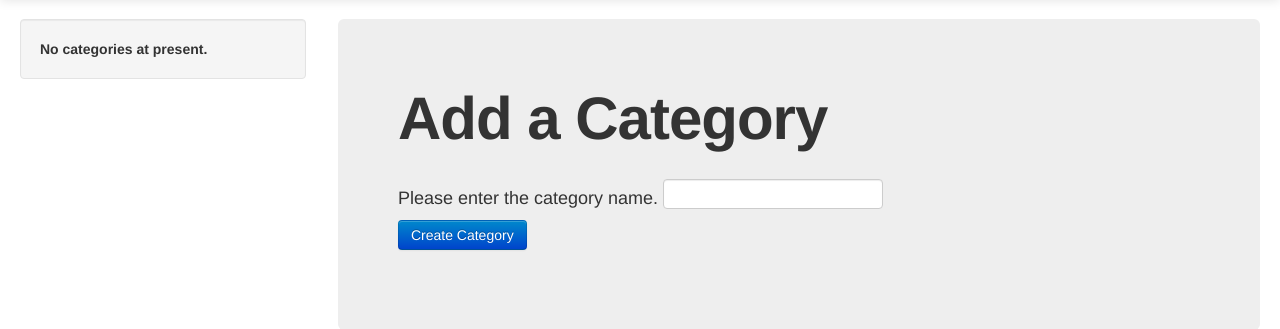
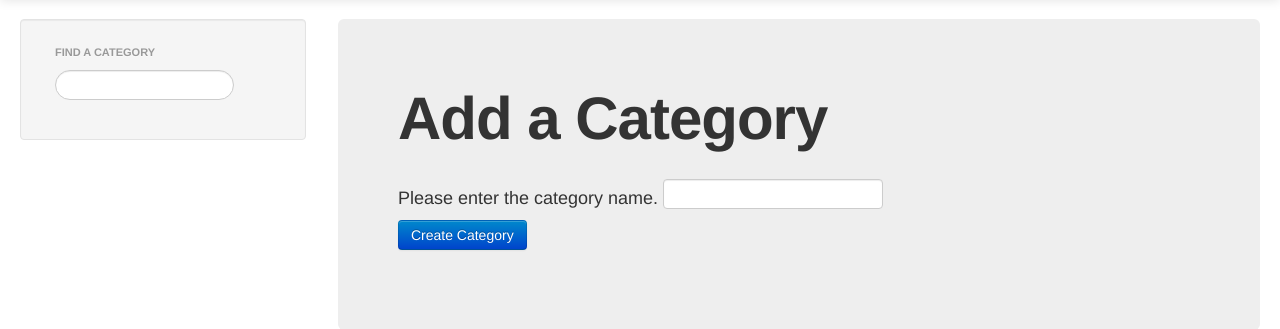
Before and after one commit to ssaban/TWDjango, a Django app: page /rango/add_category/ in a window 1280 px wide; the page is wider, and only the part inside the window is pictured. Shown: the part 41-370 px from the top of that part. Run offline with Django 3.2, Linux system fonts and the light colour scheme; data that the repository does not hold is empty.

Commit message:
Tango W Django Ch.15

```diff
--- a/rango/urls.py
+++ b/rango/urls.py
@@ -16,4 +16,6 @@ urlpatterns = patterns('',
         url(r'^search/$', views.search, name='search'),
         url(r'^profile/$', views.profile, name='profile'),
         url(r'^goto/$', views.track_url, name='track_url'),
+        url(r'^like_category/$', views.like_category, name='like_category'),
+        url(r'^suggest_category/$', views.suggest_category, name='suggest_category'),
         url(r'^restricted/$', views.restricted, name='restricted'))
--- a/rango/views.py
+++ b/rango/views.py
@@ -18,6 +18,7 @@ from datetime import datetime
 from rango.bing_search import run_query
 from django.contrib.auth.models import User
 from django.shortcuts import redirect
+
 
 
 
@@ -162,7 +163,7 @@ def category(request, category_name_url):
     # Change underscores in the category name to spaces.
     # URLs don't handle spaces well, so we encode them as underscores.
     # We can then simply replace the underscores with spaces again to get the name.
-    category_name = category_name_url.replace('_', ' ')
+    category_name = decode_url(category_name_url)
 
     # Create a context dictionary which we can pass to the template rendering engine.
     # We start by containing the name of the category passed by the user.
@@ -479,3 +480,54 @@ def track_url(request):
                 pass
 
     return redirect(url)
+
+
+
+@login_required
+def like_category(request):
+    context = RequestContext(request)
+    cat_id = None
+    if request.method == 'GET':
+        cat_id = request.GET['category_id']
+
+    likes = 0
+    if cat_id:
+        category = Category.objects.get(id=int(cat_id))
+        if category:
+            likes = category.likes + 1
+            category.likes =  likes
+            category.save()
+
+    return HttpResponse(likes)
+
+
+def extract_category_list(max_results=0, starts_with=''):
+        cat_list = []
+        if starts_with:
+                cat_list = Category.objects.filter(name__istartswith=starts_with)
+        else:
+                cat_list = Category.objects.all()
+
+        if max_results > 0:
+                if len(cat_list) > max_results:
+                        cat_list = cat_list[:max_results]
+
+        for cat in cat_list:
+                cat.url = encode_url(cat.name)
+
+        return cat_list
+
+
+def suggest_category(request):
+        context = RequestContext(request)
+        print "start with  "
+        cat_list = []
+        starts_with = ''
+        if request.method == 'GET':
+                starts_with = request.GET['suggestion']
+                print "start with " , starts_with
+
+        cat_list = extract_category_list(8, starts_with)
+        print cat_list
+
+        return render_to_response('rango/category_list.html', {'categories': cat_list }, context)
--- /dev/null
+++ b/static/js/rango-ajax.js
@@ -0,0 +1,28 @@
+/*
+ * To change this license header, choose License Headers in Project Properties.
+ * To change this template file, choose Tools | Templates
+ * and open the template in the editor.
+ */
+$(document).ready(function() {
+
+    $('#likes').click(function(){
+    var catid;
+    catid = $(this).attr("data-catid");
+     $.get('/rango/like_category/', {category_id: catid}, function(data){
+               $('#like_count').html(data);
+               $('#likes').hide();
+           });
+    });
+
+    $('#suggestion').keyup(function(){
+        var query;
+        query = $(this).val();
+        $.get('/rango/suggest_category/', {suggestion: query}, function(data){
+        $('#cats').html(data);
+        });
+    });
+
+
+        // JQuery code to be added in here.
+
+});
--- a/templates/rango/base.html
+++ b/templates/rango/base.html
@@ -64,8 +64,21 @@ and open the template in the editor.
         <div class="row-fluid">
             <div class="span3">
                <div class="well sidebar-nav">
-                   {% include "rango/category_list.html" %}
-                    <!--- Empty for the timebeing -->
+
+                   <ul class="nav nav-list">
+			<li class="nav-header">Find a Category</li>
+			<form>
+			<label></label>
+			<li><input  class="search-query span10" type="text" name="suggestion" value="" id="suggestion" /></li>
+			</form>
+                    </ul>
+
+                    {% if categories %}
+                        <div id="cats">
+			    {% include 'rango/category_list.html' with categories=cat_list %}
+                        </div>
+                    {% endif %}
+
                 </div>
                 <!--/.well -->
             </div>
@@ -89,5 +102,6 @@ and open the template in the editor.
 
         <script src="{% static 'js/jquery.js' %}"></script>
         <script src="{% static 'js/bootstrap.min.js' %}"></script>
+        <script src="{% static 'js/rango-ajax.js' %}"></script>
     </body>
 </html>
```
Also changed, not shown: templates/rango/category.html (+11 -0 lines).
